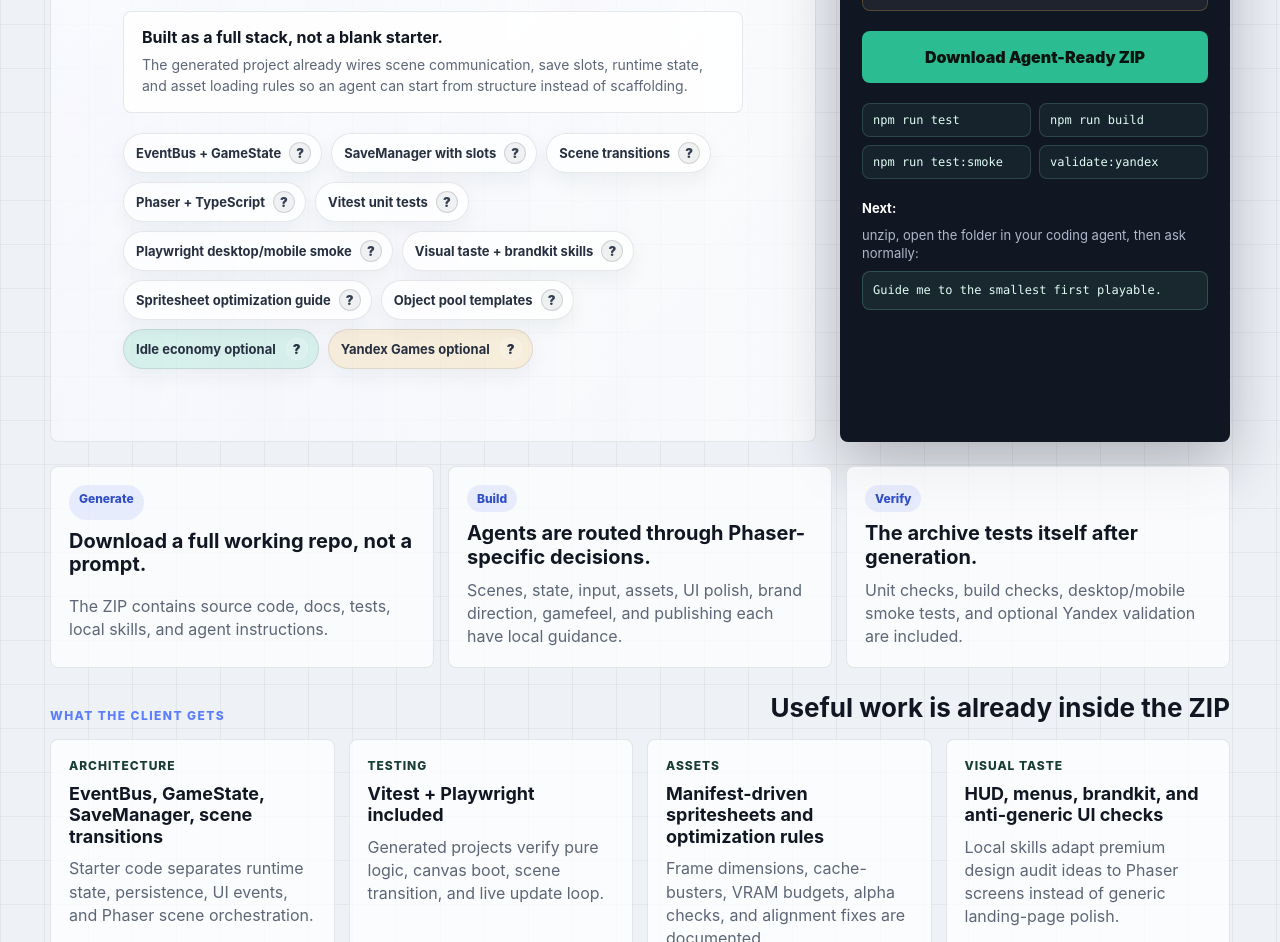
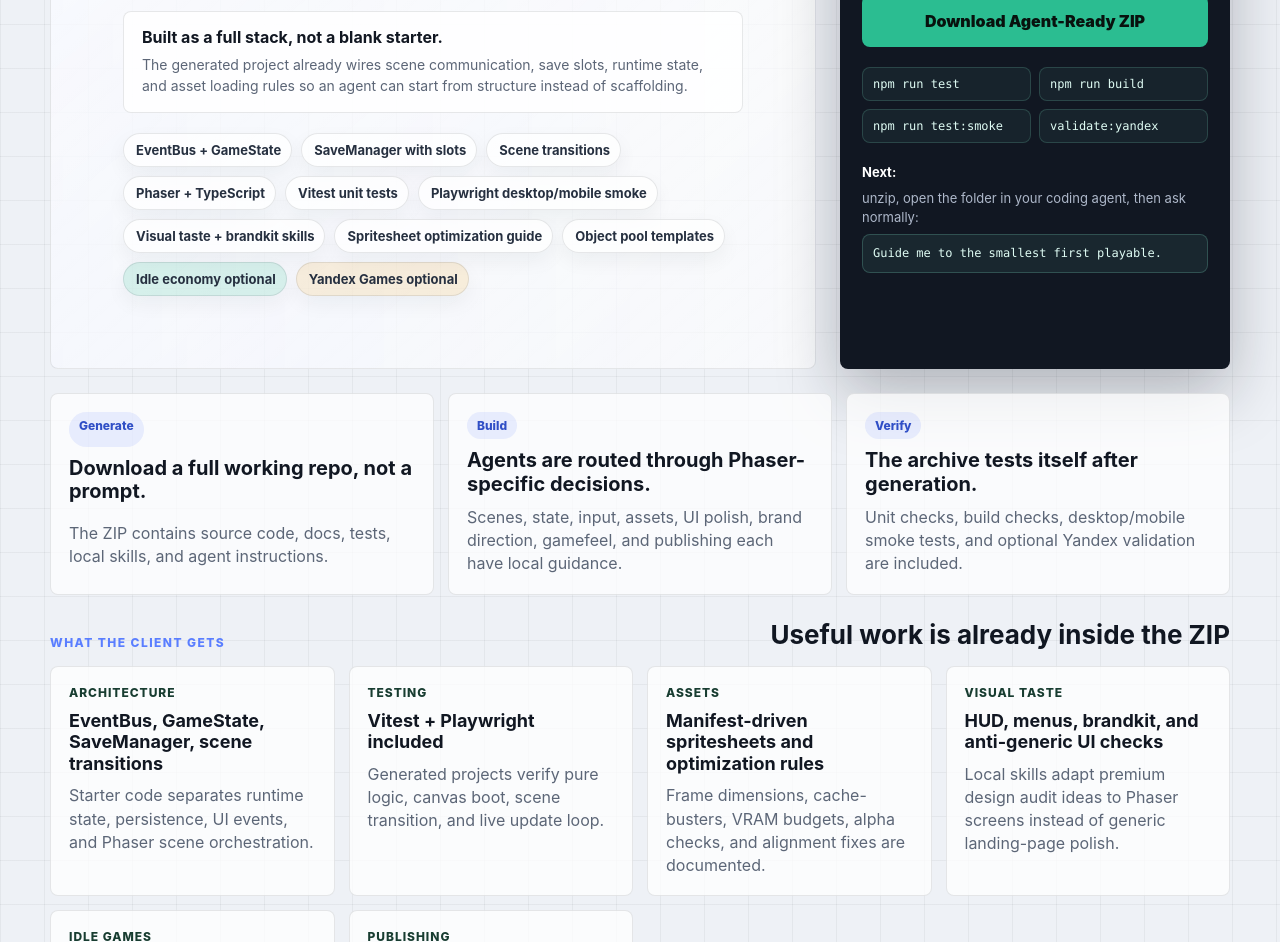
Before and after one commit to fightme-qq/PhaserGameCreator, a website built with Vite: page index.html in a window 1280 px wide. Shown: the part 900-1842 px from the top of the page. Built offline with nearby package versions, Linux system fonts and the light colour scheme.

Commit message:
Remove skill chip question badges

```diff
--- a/src/main.ts
+++ b/src/main.ts
@@ -207,47 +207,36 @@ app.innerHTML = `
         <div class="skill-wall" aria-label="Included sources and systems">
           <button class="skill-chip" data-chip="eventbus" type="button">
             <span class="skill-chip-label">EventBus + GameState</span>
-            <span class="skill-chip-info" aria-hidden="true">?</span>
           </button>
           <button class="skill-chip" data-chip="save" type="button">
             <span class="skill-chip-label">SaveManager with slots</span>
-            <span class="skill-chip-info" aria-hidden="true">?</span>
           </button>
           <button class="skill-chip" data-chip="scenes" type="button">
             <span class="skill-chip-label">Scene transitions</span>
-            <span class="skill-chip-info" aria-hidden="true">?</span>
           </button>
           <button class="skill-chip" data-chip="phaser" type="button">
             <span class="skill-chip-label">Phaser + TypeScript</span>
-            <span class="skill-chip-info" aria-hidden="true">?</span>
           </button>
           <button class="skill-chip" data-chip="tests" type="button">
             <span class="skill-chip-label">Vitest unit tests</span>
-            <span class="skill-chip-info" aria-hidden="true">?</span>
           </button>
           <button class="skill-chip" data-chip="smoke" type="button">
             <span class="skill-chip-label">Playwright desktop/mobile smoke</span>
-            <span class="skill-chip-info" aria-hidden="true">?</span>
           </button>
           <button class="skill-chip" data-chip="taste" type="button">
             <span class="skill-chip-label">Visual taste + brandkit skills</span>
-            <span class="skill-chip-info" aria-hidden="true">?</span>
           </button>
           <button class="skill-chip" data-chip="sprites" type="button">
             <span class="skill-chip-label">Spritesheet optimization guide</span>
-            <span class="skill-chip-info" aria-hidden="true">?</span>
           </button>
           <button class="skill-chip" data-chip="pool" type="button">
             <span class="skill-chip-label">Object pool templates</span>
-            <span class="skill-chip-info" aria-hidden="true">?</span>
           </button>
           <button class="skill-chip" data-chip="idle" type="button">
             <span class="skill-chip-label" id="idle-badge">Idle economy optional</span>
-            <span class="skill-chip-info" aria-hidden="true">?</span>
           </button>
           <button class="skill-chip" data-chip="yandex" type="button">
             <span class="skill-chip-label" id="yandex-badge">Yandex Games optional</span>
-            <span class="skill-chip-info" aria-hidden="true">?</span>
           </button>
         </div>
       </div>
--- a/src/styles.css
+++ b/src/styles.css
@@ -249,8 +249,7 @@ h1 {
   line-height: 1.44;
 }
 
-.hero-highlight-question,
-.skill-chip-info {
+.hero-highlight-question {
   display: inline-flex;
   align-items: center;
   justify-content: center;
@@ -320,21 +319,6 @@ h1 {
   display: inline-block;
 }
 
-.skill-chip #idle-badge,
-.skill-chip #yandex-badge {
-  padding-right: 10px;
-}
-
-.skill-chip #idle-badge + .skill-chip-info,
-.skill-chip #yandex-badge + .skill-chip-info {
-  margin-left: 2px;
-}
-
-.skill-chip #idle-badge,
-.skill-chip #yandex-badge {
-  padding-right: 0;
-}
-
 .skill-chip[data-chip="idle"] {
   color: #064442;
   background: rgba(43, 189, 145, 0.16);
@@ -345,13 +329,6 @@ h1 {
   color: #6c3d05;
   background: rgba(245, 184, 75, 0.18);
   border-color: rgba(245, 184, 75, 0.34);
-}
-
-.skill-chip[data-chip="idle"] .skill-chip-info,
-.skill-chip[data-chip="yandex"] .skill-chip-info {
-  border-color: rgba(255, 255, 255, 0.18);
-  background: rgba(255, 255, 255, 0.16);
-  color: inherit;
 }
 
 .skill-chip[data-chip="idle"].active,
@@ -365,12 +342,6 @@ h1 {
 
 .skill-chip[data-chip="yandex"].active {
   background: #f5b84b;
-}
-
-.skill-chip[data-chip="idle"].active .skill-chip-info,
-.skill-chip[data-chip="yandex"].active .skill-chip-info {
-  background: rgba(255, 255, 255, 0.22);
-  border-color: rgba(255, 255, 255, 0.2);
 }
 
 .skill-wall .skill-chip {
@@ -915,8 +886,7 @@ html[data-theme="dark"] .hero-explainer p {
   color: #b3bed0;
 }
 
-html[data-theme="dark"] .hero-highlight-question,
-html[data-theme="dark"] .skill-chip-info {
+html[data-theme="dark"] .hero-highlight-question {
   border-color: rgba(232, 237, 247, 0.1);
   background: rgba(232, 237, 247, 0.08);
   color: #e6ecf7;
```
